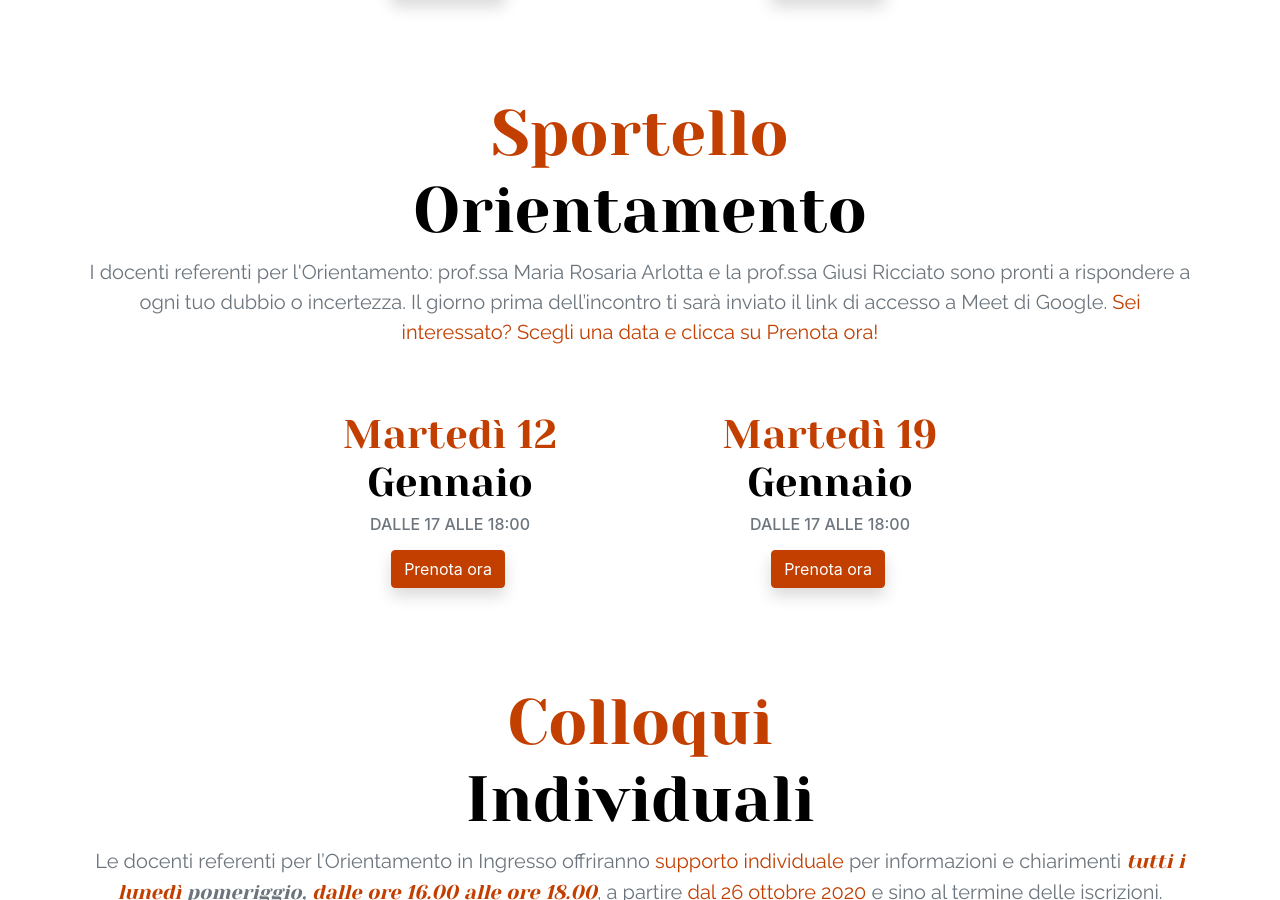
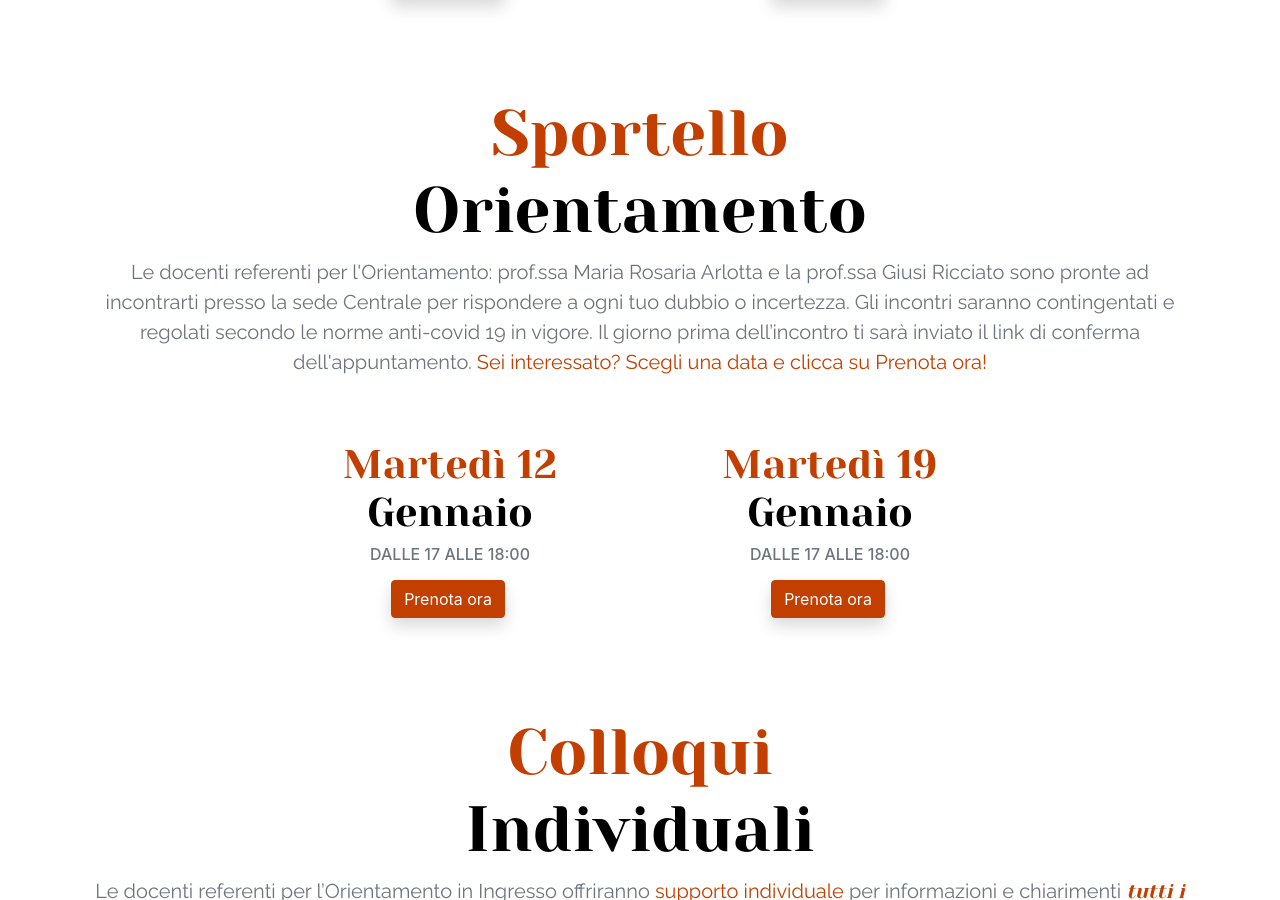
Before and after one commit to PiervitoCreanza/orientamento.liceodegiorgi.edu.it, a Jekyll site: the page built from incontri.html, in a window 1280 px wide and 900 px high, scrolled down 2679 px. Built offline with Jekyll 4.4.1, drawn with Linux system fonts in a browser that asks for light colours.

Commit message:
Updated '_data/incontri.json' via CloudCannon

```diff
--- a/_data/incontri.json
+++ b/_data/incontri.json
@@ -68,7 +68,7 @@
 		},
 		{
 			"titolo": "<span class='text-red'>Sportello</span></br>Orientamento",
-			"sottotitolo": "I docenti referenti per l'Orientamento: prof.ssa Maria Rosaria Arlotta e la prof.ssa Giusi Ricciato sono pronti a rispondere a ogni tuo dubbio o incertezza. Il giorno prima dell’incontro ti sarà inviato il link di accesso a Meet di Google. <span class='text-red'>Sei interessato? Scegli una data e clicca su Prenota ora!</span></br>",
+			"sottotitolo": "Le docenti referenti per l'Orientamento: prof.ssa Maria Rosaria Arlotta e la prof.ssa Giusi Ricciato sono pronte ad incontrarti presso la sede Centrale per rispondere a ogni tuo dubbio o incertezza. Gli incontri saranno contingentati e regolati secondo le norme anti-covid 19 in vigore. Il giorno prima dell’incontro ti sarà inviato il link di conferma dell'appuntamento. <span class='text-red'>Sei interessato? Scegli una data e clicca su Prenota ora!</span></br>",
 			"date": [
 				{
 					"giorno": "Martedì 12",
```
